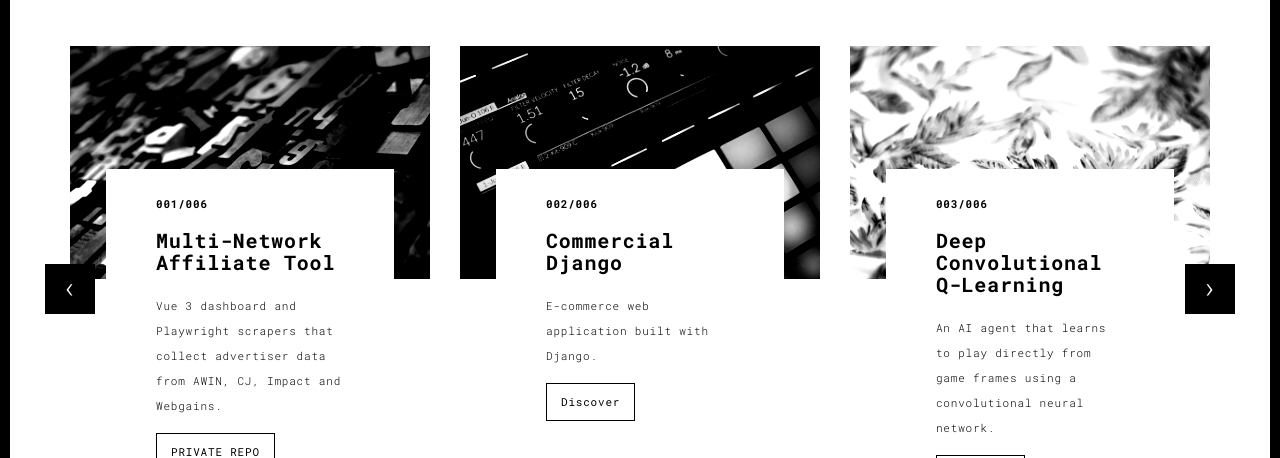
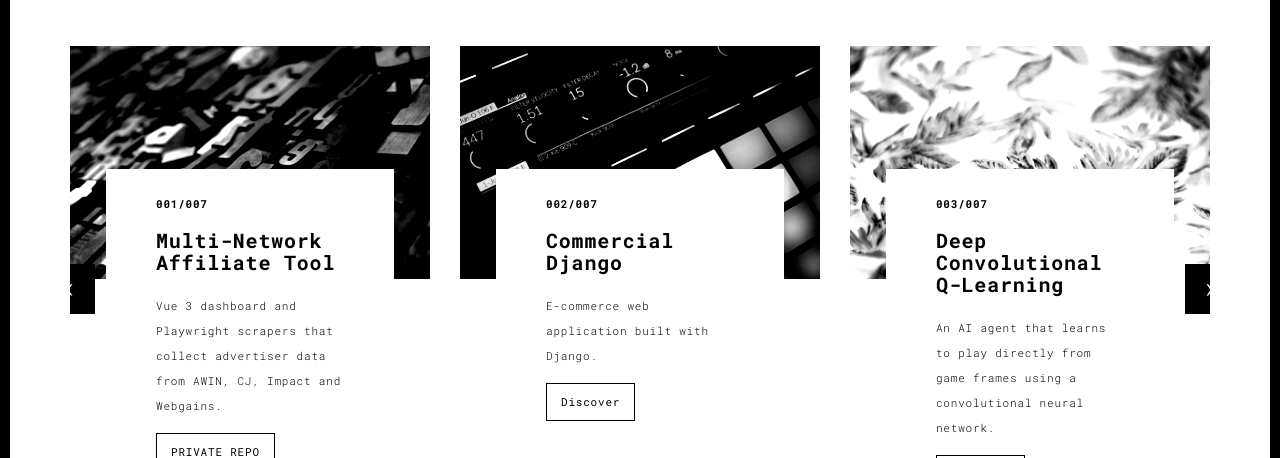
Before and after one commit to ManosLyrantzakis/Portfolio, a Flask app: page /works.html in a window 1280 px wide. Shown: the part 196-654 px from the top of the page. Run offline with Flask 3, Linux system fonts and the light colour scheme; some libraries are stand-ins or nearby versions.

Commit message:
adding work

```diff
--- a/templates/works.html
+++ b/templates/works.html
@@ -93,7 +93,7 @@
                         />
                       </a>
                       <div class="card-container card-container-lg">
-                        <h4>001/006</h4>
+                        <h4>001/007</h4>
                         <h3>Multi-Network Affiliate Tool</h3>
                         <p>
                           Vue 3 dashboard and Playwright scrapers that collect
@@ -119,7 +119,7 @@
                         />
                       </a>
                       <div class="card-container card-container-lg">
-                        <h4>002/006</h4>
+                        <h4>002/007</h4>
                         <h3>Commercial Django</h3>
                         <p>E-commerce web application built with Django.</p>
                         <a href="https://github.com/ManosLyrantzakis/Commercial-Django" class="btn btn-default"
@@ -144,7 +144,7 @@
                         />
                       </a>
                       <div class="card-container card-container-lg">
-                        <h4>003/006</h4>
+                        <h4>003/007</h4>
                         <h3>Deep Convolutional Q-Learning</h3>
                         <p>
                           An AI agent that learns to play directly from game
@@ -181,7 +181,7 @@
                         />
                       </a>
                       <div class="card-container">
-                        <h4>004/006</h4>
+                        <h4>004/007</h4>
                         <h3>Fine-tuning LLMs</h3>
                         <p>
                           Fine-tuning LLaMA 2 with LoRA/PEFT using Hugging Face.
@@ -206,7 +206,7 @@
                         />
                       </a>
                       <div class="card-container">
-                        <h4>005/006</h4>
+                        <h4>005/007</h4>
                         <h3>Q-Learning</h3>
                         <p>
                           A Deep Q-Learning agent that learns to land a
@@ -239,9 +239,15 @@
                           >Discover</a
                         >
                       </div>
-                    </div>
-                    <!--007-->
-                      <div class="col-sm-4">
+                  </div>
+                  <!--/row-->
+                </div>
+                <!--/item-->
+                                <!-- ===== Σελίδα 3 του carousel: project 007 ===== -->
+                <div class="item">
+                  <div class="row">
+                    <!-- 007 -->
+                    <div class="col-sm-4">
                       <a
                         href="https://github.com/ManosLyrantzakis/SentinelML"
                         title="SentinelML"
@@ -255,7 +261,7 @@
                       </a>
                       <div class="card-container">
                         <h4>007/007</h4>
-                        <h3>SentinelML </h3>
+                        <h3>SentinelML</h3>
                         <p>AI Network Intrusion Detection</p>
                         <a href="https://sentinelml-49na.onrender.com/dashboard" class="btn btn-default"
                           >Discover</a
@@ -266,6 +272,7 @@
                   <!--/row-->
                 </div>
                 <!--/item-->
+
               </div>
               <a
                 class="left carousel-control"
```
